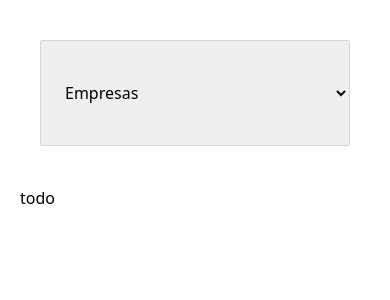
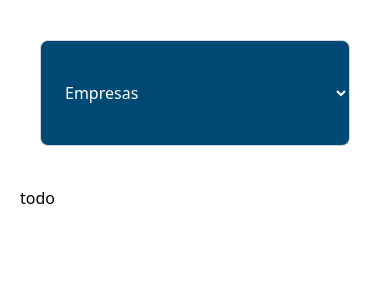
Before and after one commit to gabeabreu/M2A, a React (Create React App) app: page / in a window 390 px wide. Shown: the top 300 px of the page. Built offline with nearby package versions, Linux system fonts and the light colour scheme.

Commit message:
Layout update

```diff
--- a/src/components/Layout.tsx
+++ b/src/components/Layout.tsx
@@ -24,7 +24,7 @@ const Layout = ({ children }: Props) => {
 
   return (
     <div className='p-5'>
-      <div className='md:hidden bg-white p-5 mb-5'>
+      <div className='md:hidden p-5 mb-5'>
         <label htmlFor='tabs' className='sr-only'>
           Select a tab
         </label>
@@ -32,7 +32,7 @@ const Layout = ({ children }: Props) => {
         <select
           id='tabs'
           name='tabs'
-          className='py-10 px-5 block w-full border border-gray-300 rounded-sm'
+          className='bg-[#004975] text-white py-10 px-5 block w-full border border-gray-300 rounded-lg'
           defaultValue={tabs.find((tab) => tab.current).name}
         >
           {tabs.map((tab) => (
@@ -56,7 +56,7 @@ const Layout = ({ children }: Props) => {
                   : 'text-gray-400 hover:text-gray-700',
                 tabIdx === 0 ? 'rounded-l-lg' : '',
                 tabIdx === tabs.length - 1 ? 'rounded-r-lg' : '',
-                'group relative min-w-0 flex-1 overflow-hidden bg-[#004975] py-4 px-4 text-sm font-medium text-center hover:bg-[#004979] focus:z-10'
+                'group relative min-w-0 flex-1 overflow-hidden bg-[#004975] py-4 px-4 text-sm font-medium text-center focus:z-10'
               )}
               aria-current={tab.current ? 'page' : undefined}
             >
```
